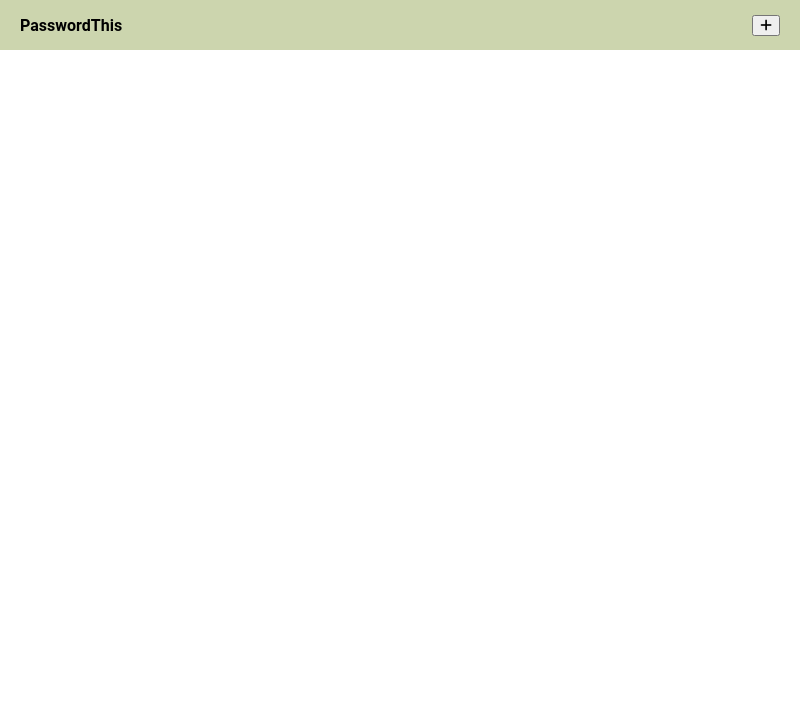
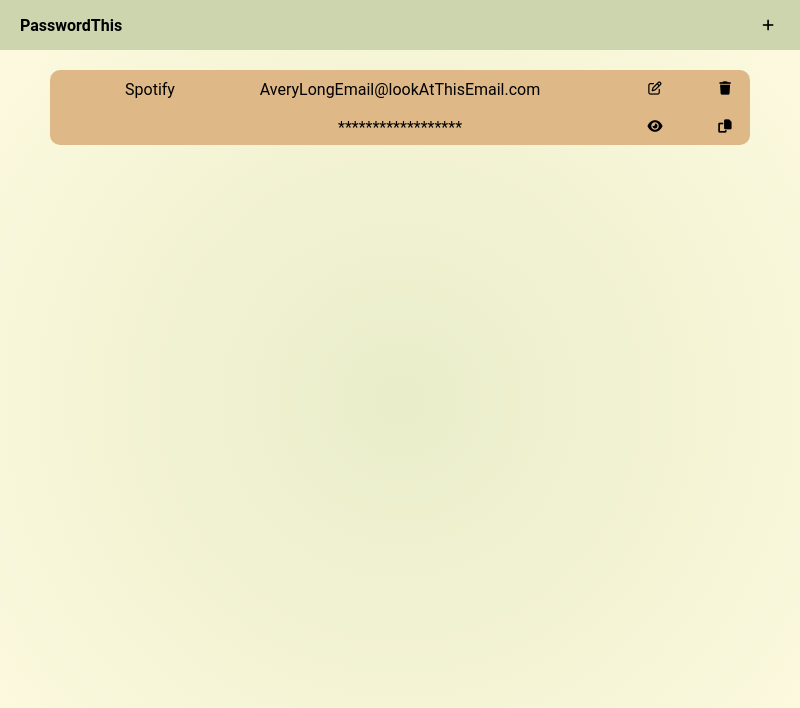
Before and after one commit to Farfad3ts/PasswordThis, an Electron app: page src/app/index.html in a window 800 px wide. Drawn offline with Linux system fonts and the light colour scheme; a web font is replaced by a local one.

Commit message:
Finished buble (password container as i called them)

```diff
--- a/src/app/css/style.css
+++ b/src/app/css/style.css
@@ -4,7 +4,6 @@
     --random-green: #E9EDC9;
     --light-brown: #FAEDCD;
     --dark-brown: #D4A373;
-    --background: linear-gradient(to right, #FEFAE0, #CCD5AE);
 }
 
 * {
@@ -13,10 +12,13 @@
 }
 
 body {
-    /* background-color: var(--main-bg-color); */
-    background-color: var(--background);
+    background-image: radial-gradient(var(--random-green), var(--main-bg-color));
+    min-height: 100vh;
     margin: 0px;
     padding: 0px;
+}
+
+main{
 }
 
 nav {
@@ -27,3 +29,49 @@ nav {
     justify-content: space-between;
     align-items: center;
 }
+
+button {
+    border: none;
+    background-color: transparent;
+    cursor: pointer;
+}
+
+button:hover {
+    opacity: 0.8;
+}
+
+#passwordContainer {
+    background-color: burlywood;
+    display: grid;
+    position: relative;
+    height: 75px;
+    margin: 20px 50px;
+    border-radius: 10px;
+    grid-template-columns: 200px 300px repeat(3, 10%);
+    grid-template-rows: 1fr 1fr;
+}
+
+#headerPasswordContainer, #footerPasswordContainer {
+    display: contents;
+}
+
+#headerPasswordContainer > span, #footerPasswordContainer > span {
+    justify-self: center;
+    padding-top: 10px;
+}
+
+.appName{
+    grid-column: 1 / 2;
+}
+
+.appEmail{
+    grid-column: 2 / 3;
+}
+
+.appPassword{
+    grid-column-start: 2;
+}
+
+.editButton, .seePassword{
+    grid-column-start: 4;
+}
--- a/src/app/index.html
+++ b/src/app/index.html
@@ -25,8 +25,29 @@
             <i class="fa-sharp fa-solid fa-plus"></i>
         </button>
     </nav>
+    <main>
+        <div id="passwordContainer">
+            <div id="headerPasswordContainer">
+                <span class="appName">
+                    Spotify
+                </span>
+                <span class="appEmail">
+                    AveryLongEmail@lookAtThisEmail.com
+                </span>
+                <button class="editButton"><i class="fa-regular fa-pen-to-square"></i></button>
+                <button class="deleteButton"><i class="fa-solid fa-trash"></i></button>
+            </div>
+            <div id="footerPasswordContainer">
+                <span class="appPassword"></span>
+                <button class="seePassword"><i class="fa-solid fa-eye"></i></button>
+                <button class="copyPassword"><i class="fa-solid fa-copy"></i></button>
+            </div>
+        </div>
+    </main>
 
 
+
+    <script src="./js/renderer.js"></script>
 </body>
 
 </html>
--- a/src/app/js/renderer.js
+++ b/src/app/js/renderer.js
@@ -1,9 +1,8 @@
-const information = document.getElementById('info')
-information.innerText = `${versions.node()}`
+const body = document.getElementsByTagName('body')[0];
+const password = document.getElementsByClassName('appPassword')[0];
 
-const func = async () => {
-    const response = await window.versions.ping()
-    console.log(response) // prints out 'pong'
-  }
-
-  func()
+//fill the password field with star characters
+for (let i = 0; i < 18; i++) {
+    password.innerHTML += '*';
+}
+// Path: src\app\js\main.js
```
